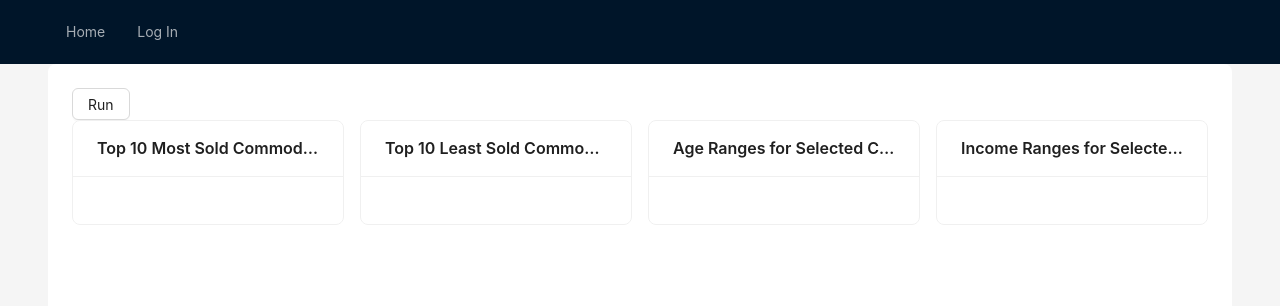
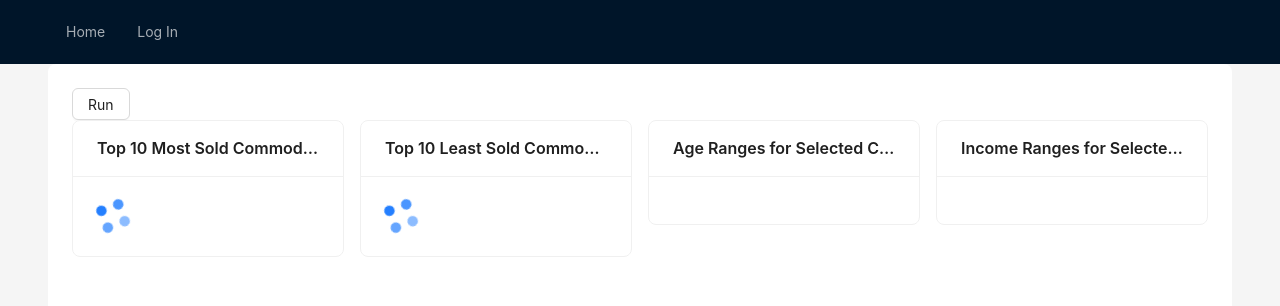
Before and after one commit to NatesSchoolOrg/FinalCloudProject, a Next.js app: page /dashboard in a window 1280 px wide. Shown: the top 306 px of the page. Built offline with nearby package versions, Linux system fonts and the light colour scheme.

Commit message:
loading symbols

```diff
--- a/app/dashboard/CommodityDisplay.tsx
+++ b/app/dashboard/CommodityDisplay.tsx
@@ -1,6 +1,6 @@
 "use client"
 import { Commodity } from "./types/commodity.interface";
-import { Card, Typography, Col, Row} from "antd";
+import { Card, Typography, Col, Row, Alert, Flex, Spin} from "antd";
 import { Chart as ChartJS, ArcElement, CategoryScale, Title, Tooltip, Legend} from 'chart.js';
 import { Pie } from 'react-chartjs-2';
 import {useState} from 'react'
@@ -9,7 +9,8 @@ const { Link } = Typography;
 ChartJS.register(ArcElement, CategoryScale, Title, Tooltip, Legend);
 
 interface Props {
-    commodities: Commodity[];
+    bestCommodities: Commodity[];
+    worstCommodities: Commodity[];
     onCommoditySelect: (commodity: Commodity) => void;
 }
 
@@ -46,29 +47,45 @@ const CommodityDisplay = (props: Props) => {
             <Row gutter={[16, 16]} style={{ display: 'flex'}}>
                 <Col span={6}>
                     <Card title="Top 10 Most Sold Commodities">
-                        {props.commodities.map((commodity, index) => (
-                            <div key={index}>
-                                <p>
-                                    <Link onClick={() =>handleClick(commodity)}>
-                                        Name: {commodity.name}, Number: {commodity.amount}
-                                    </Link>
-                                </p>
-                            </div>
-                        ))}
+                        {props.bestCommodities.length === 0 ? (
+                            <Spin tip="Loading" size="large" />
+                        ) : (
+                            props.bestCommodities.map((commodity, index) => {
+                                if (props.bestCommodities.length != 0) {
+                                    return (
+                                        <div key={index}>
+                                            <p>
+                                                <Link onClick={() => handleClick(commodity)}>
+                                                    Name: {commodity.name}, Number: {commodity.amount}
+                                                </Link>
+                                            </p>
+                                        </div>
+                                    );
+                                }
+                            })
+                        )}
                     </Card>
                 </Col>
                 <Col span={6}>
                     <Card title="Top 10 Least Sold Commodities">
-                        {props.commodities.map((commodity, index) => (
-                            <div key={index}>
-                                <p>
-                                    <Link onClick={() => handleClick(commodity)}>
-                                        Name: {commodity.name}, Number: {commodity.amount}
-                                    </Link>
-                                </p>
-                            </div>
-                        ))}
-                    </Card>
+                    {props.worstCommodities.length === 0 ? (
+                        <Spin tip="Loading" size="large" />
+                    ) : (
+                        props.worstCommodities.map((commodity, index) => {
+                            if (props.worstCommodities.length != 0) {
+                                return (
+                                    <div key={index}>
+                                        <p>
+                                            <Link onClick={() => handleClick(commodity)}>
+                                                Name: {commodity.name}, Number: {commodity.amount}
+                                            </Link>
+                                        </p>
+                                    </div>
+                                );
+                            }
+                        })
+                    )}
+                </Card>
                 </Col>
                 <Col span={6}>
                     <Card title="Age Ranges for Selected Commodity">
--- a/app/dashboard/Dashboard.tsx
+++ b/app/dashboard/Dashboard.tsx
@@ -98,7 +98,7 @@ export default function Dashboard() {
                 startDate: "12/18",
                 endDate: "01/01"
             },)}>Run</Button>
-            <CommodityDisplay commodities={bestCommodities} onCommoditySelect={(commodity:Commodity)=>{console.log(commodity)}}></CommodityDisplay>
+            <CommodityDisplay bestCommodities={bestCommodities} worstCommodities={worstCommodities} onCommoditySelect={(commodity:Commodity)=>{console.log(commodity)}}></CommodityDisplay>
         </div>
     )
 }
```
